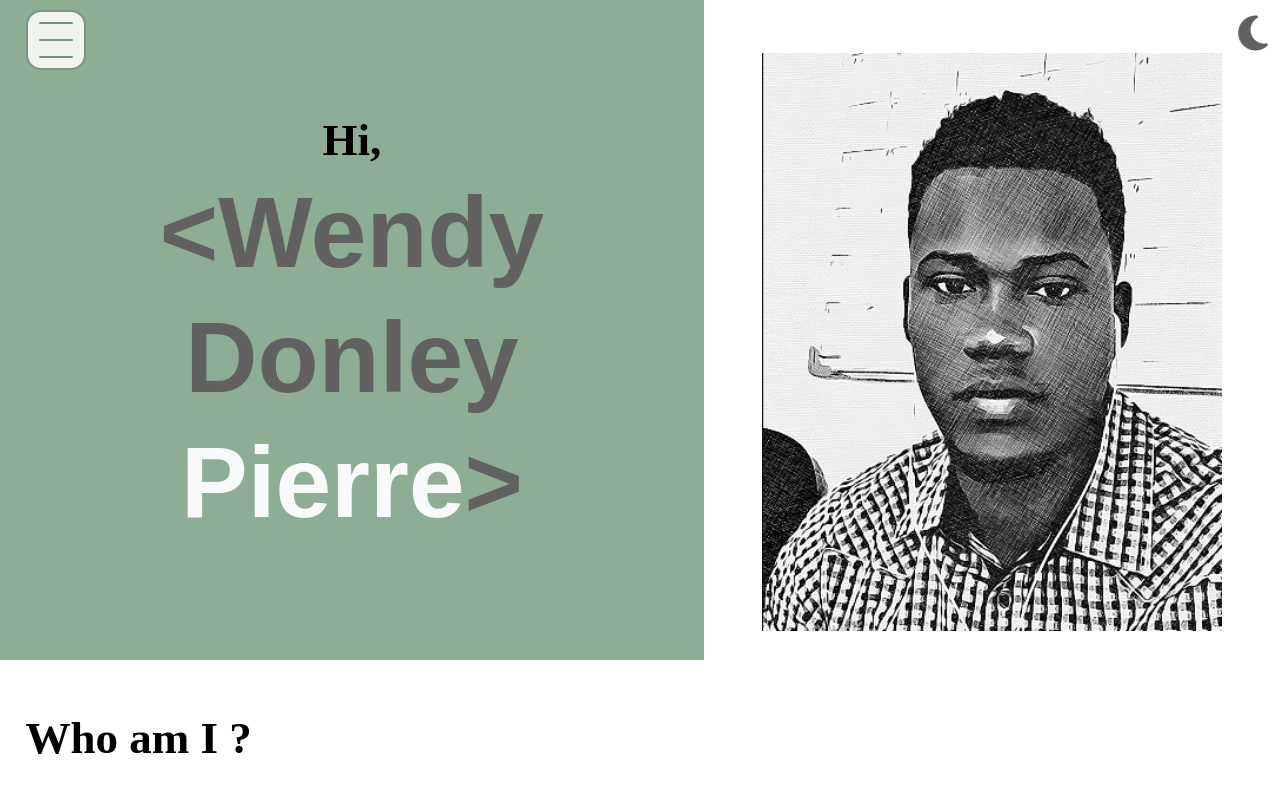
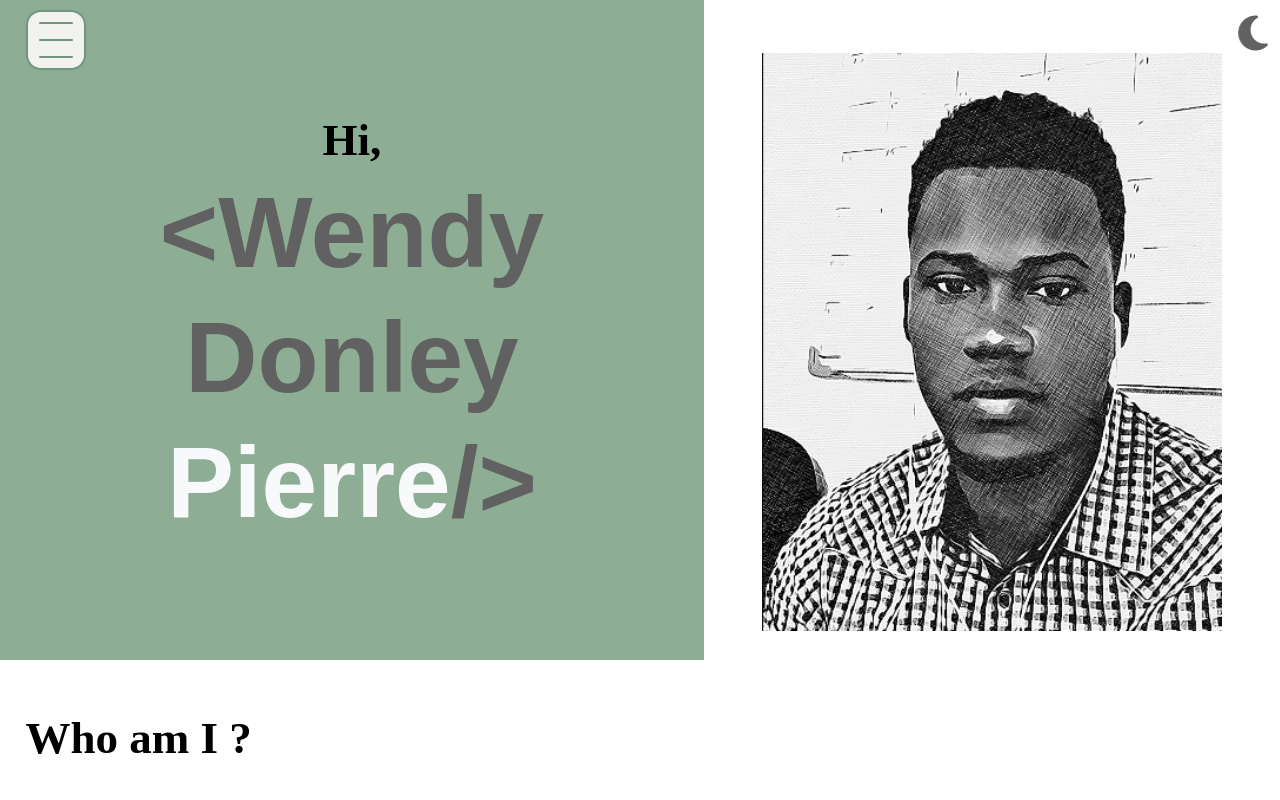
Before and after one commit to Wendy0206/vite-project, a React (Vite) app: page / in a window 1280 px wide. Shown: the top 800 px of the page. Built offline with nearby package versions, Linux system fonts and the light colour scheme.

Commit message:
Minor changes

```diff
--- a/src/about.tsx
+++ b/src/about.tsx
@@ -1,4 +1,4 @@
-import { useEffect} from 'react'
+import { useEffect, useState} from 'react'
 import './App.css'
 
 export const About=()=> {
--- a/src/home.tsx
+++ b/src/home.tsx
@@ -131,7 +131,7 @@ export const Home = () => {
         <h1 className="header_style header_shake">Donley</h1>
         <div className="d-flex">
           <h1 className="header_style text-light">Pierre</h1>
-          <h1 className="header_style slide_out">&gt;</h1>
+          <h1 className="header_style slide_out">/&gt;</h1>
         </div>
       </div>
 
```
Also changed, not shown: src/project.tsx (+72 -2 lines).
